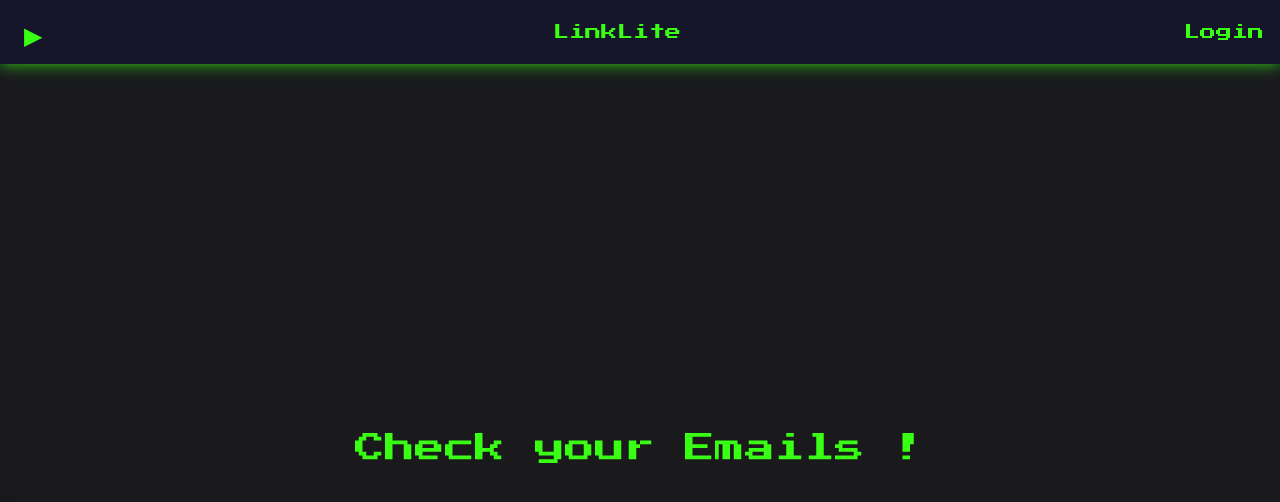
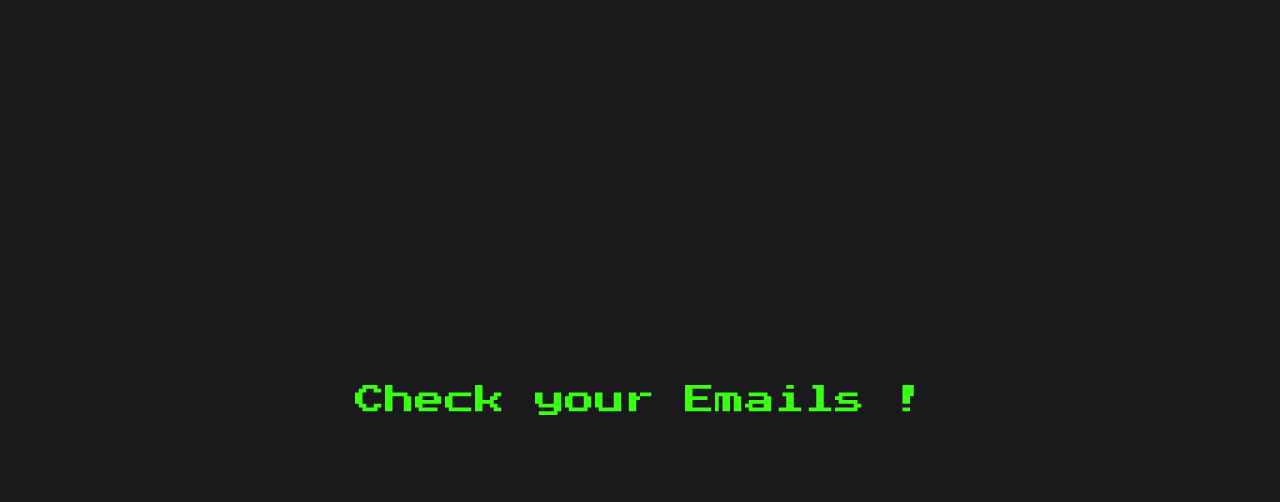
Before and after one commit to skiimcdogg/LinkLite-client, a React (Create React App) app in the folder link-lite/: page /verify-email in a window 1280 px wide. Shown: the top 502 px of the page. Built offline with nearby package versions, Linux system fonts and the light colour scheme.

Commit message:
feat/useLocation for not displaying sidebar and nav on verify email page

```diff
--- a/link-lite/src/App.tsx
+++ b/link-lite/src/App.tsx
@@ -1,26 +1,18 @@
 import "./App.css";
-import Header from "./Components/Header/Header";
 import { BrowserRouter as Router, Route, Routes } from "react-router-dom";
 import Home from "./Components/Home/Home";
 import UserPage from "./Components/UserPage/UserPage";
 import About from "./Components/About/About";
 import UserSignIn from "./Components/UserCredentials/UserSignIn";
 import UserSignUp from "./Components/UserCredentials/UserSignUp";
-import Sidebar from "./Components/Sidebar/Sidebar";
 import UserCheckEmail from "./Components/UserCredentials/UserCheckEmail";
 import UserEmailVerification from "./Components/UserCredentials/UserEmailVerification";
-import useToggleSidebar from "./hooks/useToggleSidebar";
+import Layout from "./Components/Layout/Layout";
 
 function App() {
-  const { isSidebarOpen, toggleSidebar } = useToggleSidebar();
-
   return (
     <Router>
-      <div className="App">
-        <Header toggleSidebar={toggleSidebar} isSidebarOpen={isSidebarOpen} />
-        <div className="mt-20">
-          <Sidebar isSidebarOpen={isSidebarOpen} />
-          <div>
+      <Layout>
             <Routes>
               <Route path="/" element={<Home />} />
               <Route path="/my-page" element={<UserPage />} />
@@ -33,9 +25,7 @@ function App() {
               />
               <Route path="/about" element={<About />} />
             </Routes>
-          </div>
-        </div>
-      </div>
+      </Layout>
     </Router>
   );
 }
--- /dev/null
+++ b/link-lite/src/Components/Layout/Layout.tsx
@@ -0,0 +1,27 @@
+import React from "react";
+import { useLocation } from "react-router-dom";
+import Sidebar from "../Sidebar/Sidebar";
+import Header from "../Header/Header";
+import useToggleSidebar from "../../hooks/useToggleSidebar";
+
+
+function Layout({ children }: {children: React.ReactNode}) {
+    const { isSidebarOpen, toggleSidebar } = useToggleSidebar();
+    const location = useLocation();
+
+    const showHeaderAndSidebar = location.pathname !== '/verify-email';
+
+  return (
+    <div className="App">
+        { showHeaderAndSidebar && <Header toggleSidebar={toggleSidebar} isSidebarOpen={isSidebarOpen} /> }
+        <div className="mt-20">
+          { showHeaderAndSidebar && <Sidebar isSidebarOpen={isSidebarOpen} /> }
+          <div>
+            {children}
+          </div>
+        </div>
+      </div>
+  );
+};
+
+export default Layout;
--- a/link-lite/src/Components/UserCredentials/UserCheckEmail.tsx
+++ b/link-lite/src/Components/UserCredentials/UserCheckEmail.tsx
@@ -1,8 +1,7 @@
 function UserCheckEmail() {
   return (
-    <div className="flex items-center justify-center min-h-[calc(100vh-4rem)]">
+    <div className="flex items-center justify-center absolute inset-0">
       <h1 className="text-3xl">Check your Emails !</h1>
-      {/* Juste une phrase pour dire qu'il faut check le mail */}
     </div>
   );
 };
--- a/link-lite/src/Components/UserCredentials/UserEmailVerification.tsx
+++ b/link-lite/src/Components/UserCredentials/UserEmailVerification.tsx
@@ -1,5 +1,5 @@
 import React, { useEffect, useState } from 'react';
-import { useLocation, useNavigate, useSearchParams  } from 'react-router-dom';
+import { useNavigate, useSearchParams  } from 'react-router-dom';
 import axios from 'axios';
 import authApiHandler from '../../services/authApiHandler';
 
```
